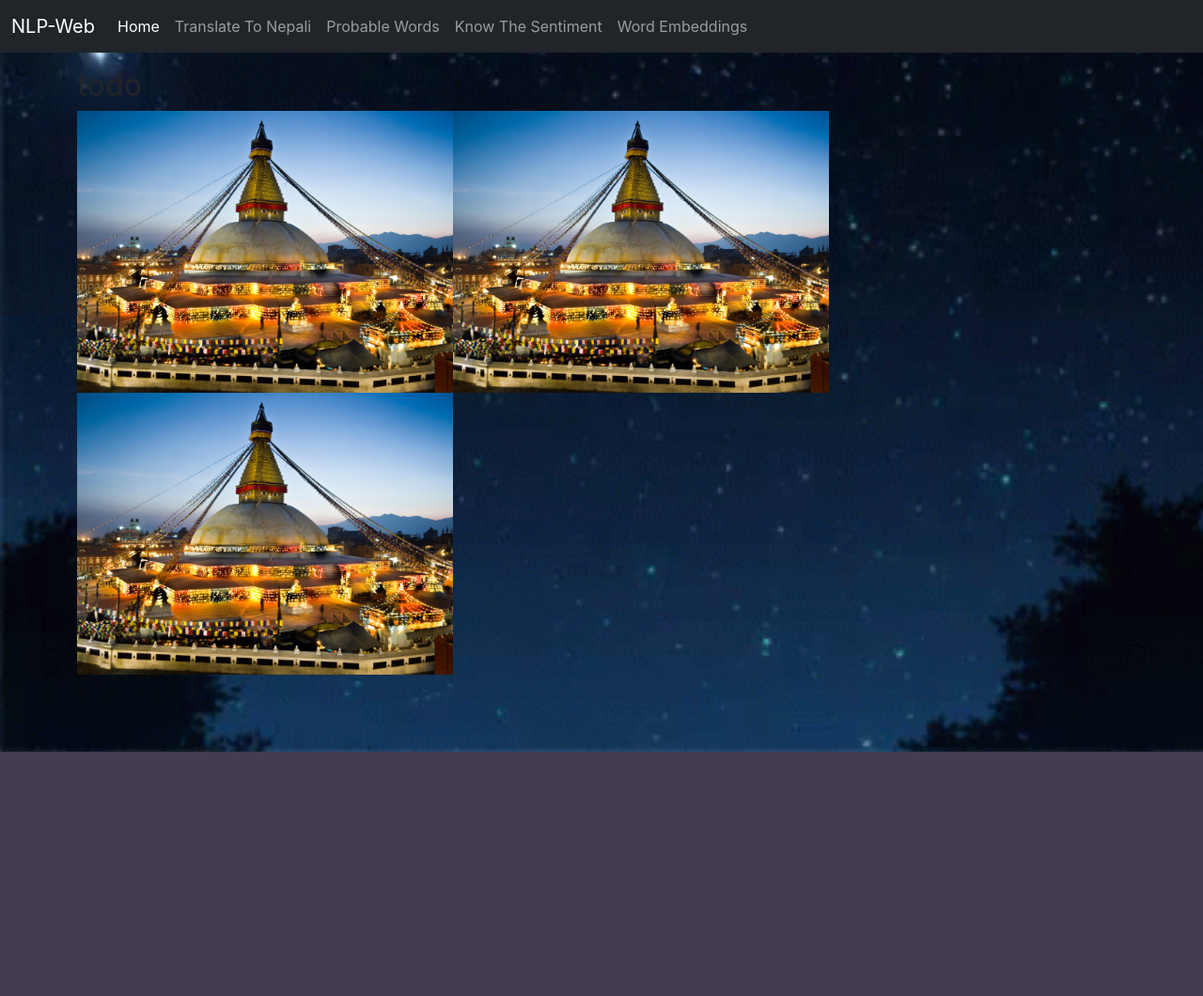
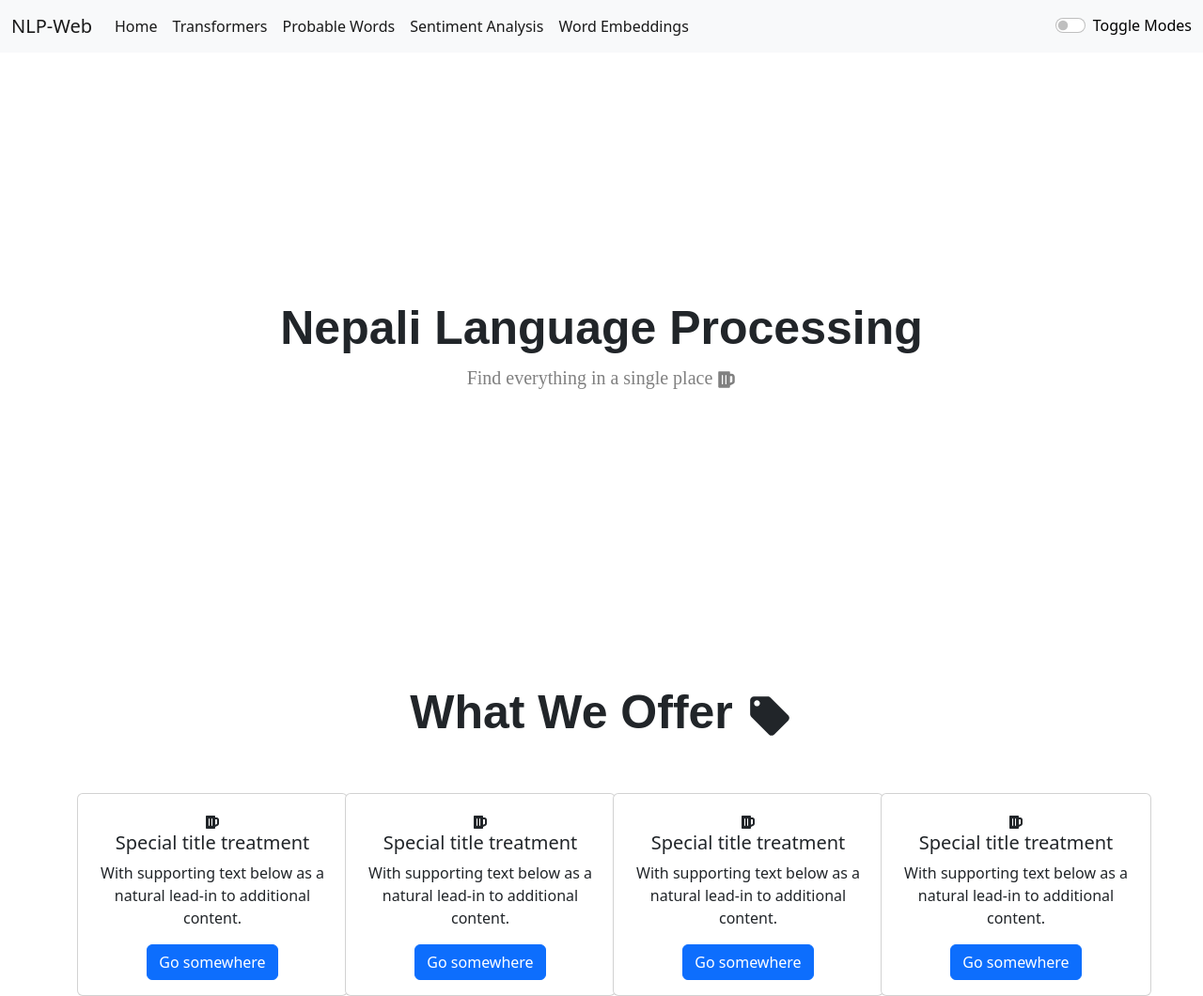
Before and after one commit to AAreLaa/NLP-frontend, a React (Create React App) app: page / in a window 1280 px wide. Shown: the whole page at 94% size. Before the commit the page ends 800 px from the top, so only its background shows below. Built offline with nearby package versions, Linux system fonts and the light colour scheme.

Commit message:
some changes

```diff
--- a/package.json
+++ b/package.json
@@ -2,13 +2,15 @@
   "name": "my-app",
   "version": "0.1.0",
   "private": true,
-  "proxy":"http://127.0.0.1:8000",
+  "proxy": "http://127.0.0.1:8000",
   "dependencies": {
     "@testing-library/jest-dom": "^5.16.5",
     "@testing-library/react": "^13.4.0",
     "@testing-library/user-event": "^13.5.0",
+    "bootstrap": "^5.2.3",
     "react": "^18.2.0",
     "react-dom": "^18.2.0",
+    "react-icons": "^4.7.1",
     "react-router-dom": "^6.8.1",
     "react-scripts": "5.0.1",
     "web-vitals": "^2.1.4"
--- a/public/index.html
+++ b/public/index.html
@@ -25,7 +25,7 @@
       Learn how to configure a non-root public URL by running `npm run build`.
     -->
     <title>NLP</title>
-    <link href="https://cdn.jsdelivr.net/npm/bootstrap@5.3.0-alpha1/dist/css/bootstrap.min.css" rel="stylesheet" integrity="sha384-GLhlTQ8iRABdZLl6O3oVMWSktQOp6b7In1Zl3/Jr59b6EGGoI1aFkw7cmDA6j6gD" crossorigin="anonymous">
+
 
 
 
@@ -43,6 +43,6 @@
       To begin the development, run `npm start` or `yarn start`.
       To create a production bundle, use `npm run build` or `yarn build`.
     -->
-    <script src="https://cdn.jsdelivr.net/npm/bootstrap@5.3.0-alpha1/dist/js/bootstrap.bundle.min.js" integrity="sha384-w76AqPfDkMBDXo30jS1Sgez6pr3x5MlQ1ZAGC+nuZB+EYdgRZgiwxhTBTkF7CXvN" crossorigin="anonymous"></script>
+
   </body>
 </html>
--- a/src/App.css
+++ b/src/App.css
@@ -21,7 +21,7 @@
     background-position: 0;
   }
   60% {
-    background-position: 1200px;
+    background-position: 600px;
   }
   100% {
     background-position: 1200px;
@@ -29,19 +29,98 @@
 }
 
 body{
-  background-image: url('./images/bkg.gif');
+  /* background-image: url('./images/bkg.gif'); */
   background-size: cover;
-
-
+  background-image: Black;
 
   height: 100vh;
   padding:0;
   margin:0;
 }
 
+.light:hover {
+  background-color: #d4d4d4;
+  color: #61dafb;
+  text-decoration: none;
+  transition-duration: 0.1s;
+  border-radius: 0.75rem;
+}
+
+.dark:hover {
+  background-color: #3d3b3b;
+  color: #61dafb;
+  text-decoration: none;
+  transition-duration: 0.1s;
+  border-radius: 0.75rem;
+}
+
+.coverbox{
+  box-shadow: rgba(0, 0, 0, 0.15) 0px 2px 8px;
+  border-radius: 0.75rem
+}
+
+
 .font{
-  font-family: 'Times New Roman';
-  font-size: 40px;
+  font-family: system-ui, -apple-system, BlinkMacSystemFont, 'Segoe UI', Roboto, Oxygen, Ubuntu, Cantarell, 'Open Sans', 'Helvetica Neue', sans-serif;
+  font-size: 25px;
+}
+
+
+.button-4 {
+  appearance: none;
+  background-color: #FAFBFC;
+  border: 1px solid rgba(27, 31, 35, 0.15);
+  border-radius: 6px;
+  box-shadow: rgba(27, 31, 35, 0.04) 0 1px 0, rgba(255, 255, 255, 0.25) 0 1px 0 inset;
+  box-sizing: border-box;
+  color: #24292E;
+  cursor: pointer;
+  display: inline-block;
+  font-family: 'Arial';
+  font-size: 14px;
+  font-weight: 500;
+  line-height: 20px;
+  list-style: none;
+  padding: 6px 16px;
+  position: relative;
+  transition: background-color 0.2s cubic-bezier(0.3, 0, 0.5, 1);
+  user-select: none;
+  -webkit-user-select: none;
+  touch-action: manipulation;
+  vertical-align: middle;
+  white-space: nowrap;
+  word-wrap: break-word;
+}
+
+.button-4:hover {
+  background-color: #F3F4F6;
+  text-decoration: none;
+  transition-duration: 0.1s;
+}
+
+.button-4:disabled {
+  background-color: #FAFBFC;
+  border-color: rgba(27, 31, 35, 0.15);
+  color: #959DA5;
+  cursor: default;
+}
+
+.button-4:active {
+  background-color: #EDEFF2;
+  box-shadow: rgba(225, 228, 232, 0.2) 0 1px 0 inset;
+  transition: none 0s;
+}
+
+.button-4:focus {
+  outline: 1px transparent;
+}
+
+.button-4:before {
+  display: none;
+}
+
+.button-4:-webkit-details-marker {
+  display: none;
 }
 
 .center {
@@ -55,7 +134,7 @@ body{
   opacity: 0.5;
   width: 5px;
   height: 100px;
-  background: linear-gradient(45deg, rgb(223, 228, 188), #ebd2d2);
+  background: linear-gradient(45deg, rgb(223, 228, 188), #c76d6d);
   margin: 10px;
   animation: wave 2s linear infinite;
   border-radius: 20px;
--- a/src/App.js
+++ b/src/App.js
@@ -1,31 +1,49 @@
 import './App.css';
-import React from "react";
+import React, { useState } from "react";
+import "bootstrap/dist/css/bootstrap.min.css"
+import "bootstrap/dist/js/bootstrap.min.js"
 import Navbar from './components/Navbar';
 import Home from './components/Home';
-import ToNepali from './components/ToNepali';
 import WordProbability from './components/WordProbability';
 import KnowTheSentiment from './components/KnowTheSentiment';
 import WordEmbeddings from './components/WordEmbeddings';
+import background from './images/bkg.gif';
 import {
   BrowserRouter as Router,
   Routes,
   Route,
 } from "react-router-dom";
-
+import Transformers from './components/Transformers';
 
 function App() {
-  document.body.style.backgroundColor = '#443c52'
+
+  const [mode,setMode]=useState("light");
+  const toggle=()=>{
+      if(mode==='light')
+      {
+        document.body.style.backgroundColor = 'Black'
+        document.body.style.backgroundImage= `url(${background})`
+        setMode('dark')
+        console.log(mode)
+      }
+      else
+      {
+        document.body.style.backgroundImage= 'None'
+        document.body.style.backgroundColor = 'White'
+        setMode('light')
+      }
+  }
   return (
    <>
    <Router>
-   <Navbar title = "NLP-Web" title1 = "Home" title2 = "Translate To Nepali" title3="Probable Words" title4="Know The Sentiment" title5="Word Embeddings"/>
+   <Navbar toggle={toggle} mode={mode} title = "NLP-Web" title1 = "Home" title2 = "Transformers" title3="Probable Words" title4="Sentiment Analysis" title5="Word Embeddings"/>
    <div className="container my-3">
    <Routes>
-          <Route path="/" element={<Home/>}/>
-          <Route path="/ToNepali" element={<ToNepali head = 'Enter the text to translate it to Nepali'/>}/>
-          <Route path="/ProbableWords" element={<WordProbability head = 'Enter the text to see the next probable words'/>}/>
-          <Route path="/KnowTheSentiment" element={<KnowTheSentiment head = 'Enter the text to see its Sentiment'/>}/>
-          <Route path="/WordEmbeddings" element={<WordEmbeddings head = 'Enter the text to see its Sentiment'/>}/>
+          <Route path="/" element={<Home mode={mode}/>}/>
+          <Route path="/Transformers" element={<Transformers mode={mode} head = 'Enter the text to translate it to Nepali'/>}/>
+          <Route path="/ProbableWords" element={<WordProbability mode={mode} head = 'Enter the text to see the next probable words'/>}/>
+          <Route path="/KnowTheSentiment" element={<KnowTheSentiment mode={mode}  head = 'Enter the text to see its Sentiment'/>}/>
+          <Route path="/WordEmbeddings" element={<WordEmbeddings mode={mode} head = 'Enter the text to see its Sentiment'/>}/>
         </Routes>
    </div>
    </Router>
--- a/src/components/Home.js
+++ b/src/components/Home.js
@@ -1,14 +1,72 @@
 import React from 'react'
-import iam from '../images/1.jpg'
-export default function Home() {
+import { FaBeer} from 'react-icons/fa';
+import {MdLocalOffer } from 'react-icons/md'
+export default function Home(props) {
+  console.log(props.mode)
+
+  const heading={
+    fontSize:'50px',
+    fontWeight:"700",
+    fontFamily:'Arial',
+  }
 
   return (
+    <>
 
-  <>
-  <h2>todo</h2>
-    <img src={iam} alt="Hello" height='300' width='400'/>
-    <img src={iam} alt="Hello" height='300' width='400'/>
-    <img src={iam} alt="Hello" height='300' width='400'/>
+    <div className="container" style={{ paddingBlock:"15rem", textAlign:'center' }}>
+      <span style={heading}>Nepali Language Processing </span>
+      <p style={{ fontFamily:'cursive',fontSize:'20px',color:'GrayText'}} >Find everything in a single place  <FaBeer/></p>
+    </div>
+
+    <div className="container my-5" style={{ textAlign:'center' }}>
+      <span style={heading} >What We Offer  <MdLocalOffer/></span>
+    </div>
+
+    <div className="row ">
+      <div className="col-md-3">
+        <div class="card text-center" style={{ width: '18rem' }}>
+        <div class="card-body ">
+          <FaBeer/>
+          <h5 class="card-title">Special title treatment</h5>
+          <p class="card-text">With supporting text below as a natural lead-in to additional content.</p>
+          <a href="/" class="btn btn-primary">Go somewhere</a>
+        </div>
+        </div>
+      </div>
+      <div className="col-md-3">
+        <div class="card text-center" style={{ width: '18rem' }}>
+        <div class="card-body ">
+          <FaBeer/>
+          <h5 class="card-title">Special title treatment</h5>
+          <p class="card-text">With supporting text below as a natural lead-in to additional content.</p>
+          <a href="/" class="btn btn-primary">Go somewhere</a>
+        </div>
+        </div>
+      </div>
+      <div className="col-md-3">
+        <div class="card text-center" style={{ width: '18rem' }}>
+        <div class="card-body ">
+          <FaBeer/>
+          <h5 class="card-title">Special title treatment</h5>
+          <p class="card-text">With supporting text below as a natural lead-in to additional content.</p>
+          <a href="/" class="btn btn-primary">Go somewhere</a>
+        </div>
+        </div>
+      </div>
+      <div className="col-md-3">
+        <div class="card text-center" style={{ width: '18rem' }}>
+        <div class="card-body ">
+          <FaBeer/>
+          <h5 class="card-title">Special title treatment</h5>
+          <p class="card-text">With supporting text below as a natural lead-in to additional content.</p>
+          <a href="/" class="btn btn-primary">Go somewhere</a>
+        </div>
+        </div>
+      </div>
+
+
+    </div>
     </>
+
   )
 }
--- a/src/components/KnowTheSentiment.js
+++ b/src/components/KnowTheSentiment.js
@@ -18,7 +18,7 @@ export default function KnowTheSentiment(props) {
 
     const handleKey=(e)=>
     {
-        if(e.key===" "){
+        if(e.key===" " || e.key==="Enter"){
             const lang='ne';
             const url = `https://www.google.com/inputtools/request?ime=transliteration_en_${lang}&num=5&cp=0&cs=0&ie=utf-8&oe=utf-8&app=jsapi&text=${text}`;
             fetch(url)
@@ -87,15 +87,30 @@ export default function KnowTheSentiment(props) {
 return (
 
     <div>
-        <div className="mb-3" style={{color:'white'}}>
+      {
+        props.mode==='dark'?
+        <div className="px-5 pt-3 pb-3" style={{boxShadow: '#5a6269  0px 2px 8px',borderRadius: '0.75rem'}}>
+          <div style={{color:'white'}}>
+              <h1><label htmlFor="exampleFormControlTextarea1" className="form-label font">{props.head}</label></h1>
+              <textarea className="form-control opacity-50" autoFocus id="exampleFormControlTextarea1" value={text} onKeyDown={handleKey} onChange={changedvalue}  style={{backgroundColor:'#443c52',color:'white'}} rows="8"></textarea>
+              <button type="button" className="button-4 my-3" disabled={text.trim().length===0?true:false} onClick={show}>Know the Sentiment</button>
+            <h1 className='font'>Sentiment:</h1>
+            <p className='font'style={{ fontSize: '20px' }}>{display}</p>
+            <img src={gif} alt="sentiment" />
+          </div>
+        </div>
+
+        :
+
+        <div className="px-5 pt-3 pb-3" style={{boxShadow: 'rgba(0, 0, 0, 0.15) 0px 2px 8px',borderRadius: '0.75rem'}}>
             <h1><label htmlFor="exampleFormControlTextarea1" className="form-label font">{props.head}</label></h1>
-            <textarea className="form-control opacity-50" id="exampleFormControlTextarea1" value={text} onKeyDown={handleKey} onChange={changedvalue}  style={{backgroundColor:'#443c52',color:'white'}} rows="8"></textarea>
-            <button type="button" className="btn btn-light my-3" disabled={text.trim().length===0?true:false} onClick={show}>Know the Sentiment</button>
+            <textarea className="form-control" autoFocus id="exampleFormControlTextarea1" value={text} onKeyDown={handleKey} onChange={changedvalue} rows="8"></textarea>
+            <button type="button" className="button-4 my-3" disabled={text.trim().length===0?true:false} onClick={show}>Know the Sentiment</button>
            <h1 className='font'>Sentiment:</h1>
-           <p className='font'style={{ fontSize: '20px' }}>{display}</p>
+           <p className='font' style={{ fontSize: '20px' }}>{display}</p>
            <img src={gif} alt="sentiment" />
-
         </div>
+}
     </div>
 
   )
--- a/src/components/Navbar.js
+++ b/src/components/Navbar.js
@@ -4,7 +4,7 @@ export default function Navbar(props) {
   return (
     <div>
 
-        <nav className="navbar navbar-expand-lg navbar-dark bg-dark">
+        <nav className={`navbar navbar-expand-lg navbar-${props.mode} bg-${props.mode}`}>
             <div className="container-fluid">
                 <Link className="navbar-brand" to="/">{props.title}</Link>
                 <button className="navbar-toggler" type="button" data-bs-toggle="collapse" data-bs-target="#navbarSupportedContent" aria-controls="navbarSupportedContent" aria-expanded="false" aria-label="Toggle navigation">
@@ -13,19 +13,19 @@ export default function Navbar(props) {
                 <div className="collapse navbar-collapse" id="navbarSupportedContent">
                      <ul className="navbar-nav me-auto mb-2 mb-lg-0">
                         <li className="nav-item">
-            <Link className="nav-link active" aria-current="page" to="/">{props.title1}</Link>
+                            <Link className={`nav-link ${props.mode} active`} aria-current="page" to="/">{props.title1}</Link>
                         </li>
                         <li className="nav-item">
-            <Link className="nav-link" to="/ToNepali" >{props.title2}</Link>
+                            <Link className={`nav-link ${props.mode} active`} to="/Transformers" >{props.title2}</Link>
                         </li>
                         <li className="nav-item">
-            <Link className="nav-link" to="/ProbableWords" >{props.title3}</Link>
+                            <Link className={`nav-link ${props.mode} active`} to="/ProbableWords" >{props.title3}</Link>
                         </li>
                         <li className="nav-item">
-            <Link className="nav-link" to="/KnowTheSentiment" >{props.title4}</Link>
+                            <Link className={`nav-link ${props.mode} active`} to="/KnowTheSentiment" >{props.title4}</Link>
                         </li>
                         <li className="nav-item">
-            <Link className="nav-link" to="/WordEmbeddings" >{props.title5}</Link>
+                            <Link className={`nav-link ${props.mode} active`} to="/WordEmbeddings" >{props.title5}</Link>
                         </li>
             {/* <li className="nav-item dropdown">
             <a className="nav-link dropdown-toggle" href="/" role="button" data-bs-toggle="dropdown" aria-expanded="false">
@@ -42,7 +42,10 @@ export default function Navbar(props) {
             <a className="nav-link disabled" href="/">Disabled</a>
             </li> */}
                     </ul>
-
+                    <div className="form-check form-switch">
+                        <input className="form-check-input" type="checkbox" onClick={props.toggle} id="flexSwitchCheckDefault"/>
+                        <label className="form-check-label" htmlFor="flexSwitchCheckDefault" style={{ color:props.mode==='dark'?'white':'black' }}>Toggle Modes</label>
+                    </div>
                 </div>
             </div>
         </nav>
--- /dev/null
+++ b/src/components/Transformers.js
@@ -0,0 +1,7 @@
+import React from 'react'
+
+export default function Transformers() {
+  return (
+    <div>Transformers</div>
+  )
+}
--- a/src/components/WordEmbeddings.js
+++ b/src/components/WordEmbeddings.js
@@ -2,7 +2,7 @@ import React, { useState } from 'react'
 import CanvasJSReact from './canvasjs/canvasjs.react';
 
 var CanvasJSChart = CanvasJSReact.CanvasJSChart;
-export default function WordEmbeddings() {
+export default function WordEmbeddings(props) {
   let dataPoints=[];
 
   const[mode,setmode]=useState("");
@@ -145,10 +145,10 @@ const threed=()=>{
     <>
     <div className="d-flex justify-content-between">
       <div className="">
-      <button onClick={twod} type="button" className="btn btn-outline-light">Get 2D Word Embeddings</button>
+      <button onClick={twod} type="button" className={`btn btn-outline-${props.mode==='light'?'dark':'light'}`}>Get 2D Word Embeddings</button>
       </div>
       <div className="">
-      <button onClick={threed} type="button" className="btn btn-outline-light">Get 3D Word Embeddings</button>
+      <button onClick={threed} type="button" className={`btn btn-outline-${props.mode==='light'?'dark':'light'}`}>Get 3D Word Embeddings</button>
       </div>
 
     </div>
```
Also changed, not shown: src/components/WordProbability.js (+57 -12 lines), src/components/Card.js (added), 1 other file (tests, documents, lock files or other folders). Lines whose indentation alone changed are shown as unchanged.
